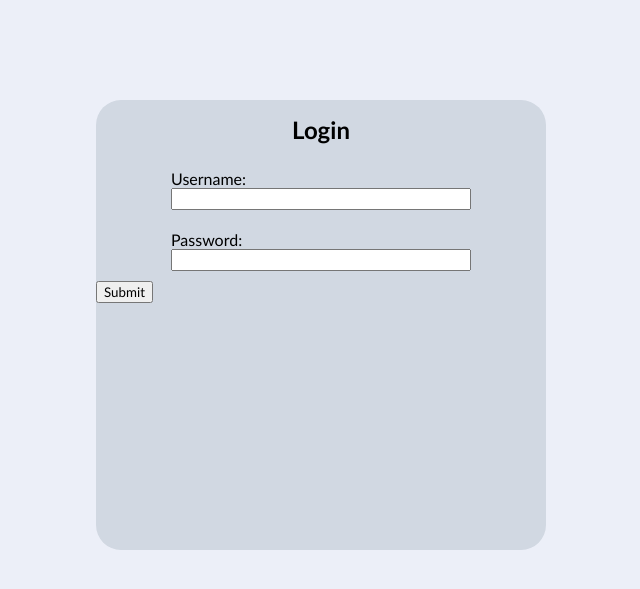
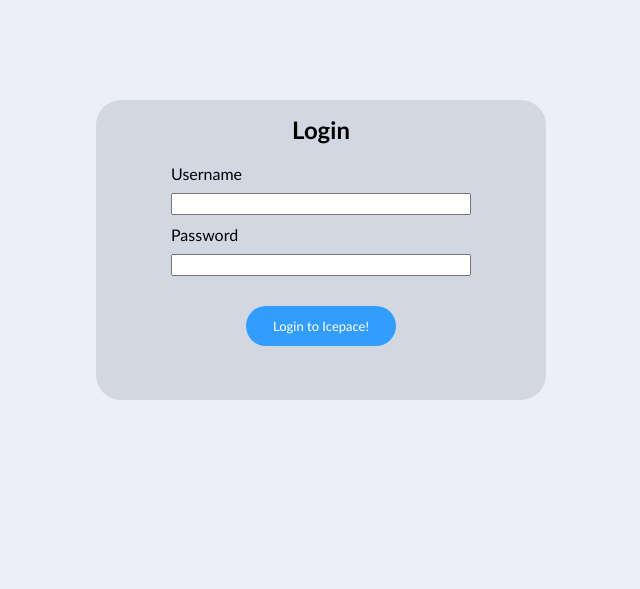
Before and after one commit to iO-Academy/2022-jul-icepace, a PHP site: page /login.php in a window 1280 px wide. Shown: the part 79-668 px from the top of the page, without its empty margins (319-959 px from the left). Run offline with PHP 8.4, Linux system fonts and the light colour scheme; style sheets or scripts are compiled from the project's sources.

Commit message:
login page created and styled

```diff
--- a/login.php
+++ b/login.php
@@ -21,14 +21,16 @@
         <h2 class="loginTitle">Login</h2>
         <form class="loginForm" action="">
             <div class="inputContainer">
-                <label for="usernameInput">Username:</label>
+                <label class="inputLabel" for="usernameInput">Username</label>
                 <input type-="text" class="usernameInput" id="usernameInput" />
             </div>
             <div class="inputContainer">
-                <label for="passwordInput">Password:</label>
+                <label class="inputLabel" for="passwordInput">Password</label>
                 <input type-="password" class="passwordInput" id="passwordInput" />
             </div>
-            <button type="submit" class="submitForm" >Submit</button>
+            <div class="inputContainer">
+            <input class="submitForm" type="submit" value="Login to Icepace!">
+            </div>
         </form>
     </div>
 </div>
--- a/login.scss
+++ b/login.scss
@@ -1,6 +1,8 @@
 @import './index.scss';
 
 $background-login: #D1D8E2;
+$background-login-button: #339DFF;
+$color-white: #ffffff;
 
 .loginPageContainer {
   padding: 100px 20px 50px 20px;
@@ -11,18 +13,38 @@ $background-login: #D1D8E2;
 .loginPageFormContainer {
   background-color: $background-login;
   width: 100%;
-  height: 450px;
+  height: 300px;
   max-width: 450px;
   border-radius: 25px;
   margin: 0 auto;
-}
-
   .loginTitle {
     text-align: center;
     padding: 15px;
   }
-
   .inputContainer {
     @include centering-container;
-  padding: 10px 75px;
+    padding: 5px 75px;
   }
+  .inputLabel {
+    padding: 0 0 10px 0;
+  }
+  .submitForm {
+    background: $background-login-button;
+    color: $color-white;
+    text-decoration: none;
+    font-size: 13px;
+    line-height: 38px;
+    border-radius: 50px;
+    transition: all 0.3s;
+    width: 150px;
+    height: 40px;
+    text-align: center;
+    margin: 20px auto;
+    border-width: 0;
+    &:hover {
+      background: #fff;
+      color: #339DFF;
+      box-shadow: 0 4px 4px rgba(83, 100, 255, 0.32);
+    }
+  }
+}
```
Lines whose indentation alone changed are shown as unchanged.
